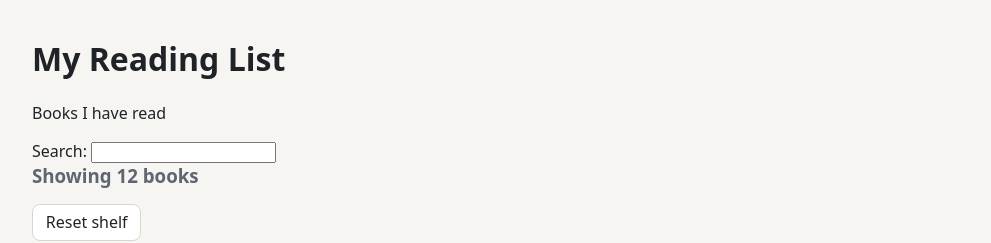
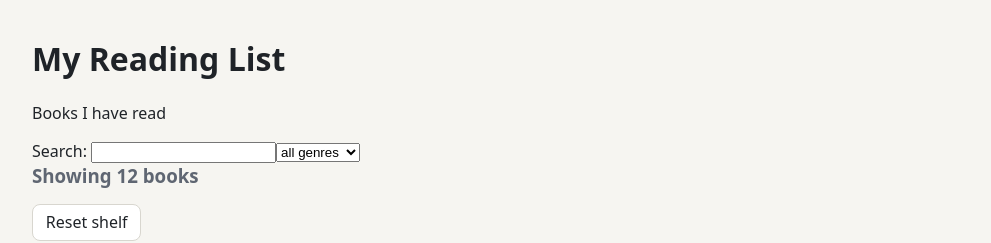
Before and after one commit to ajpaelt/reading-list, a React (Vite) app in the folder reading-list/: page / in a window 1280 px wide. Shown: the top 243 px of the page, without its empty margins (144-1135 px from the left). Built offline with nearby package versions, Linux system fonts and the light colour scheme.

Commit message:
feat: add genre select filter

```diff
--- a/reading-list/src/App.tsx
+++ b/reading-list/src/App.tsx
@@ -8,6 +8,7 @@ import type { Book, StatusFilter } from "./types";
 import ResetShelf from "./components/ResetShelf";
 import {FilterBar} from './components/FilterBar'
 import SearchBox from "./components/SearchBox";
+import GenreSelect from "./components/GenreSelect";
 
 function App() {
 
@@ -15,7 +16,13 @@ function App() {
 
     const [filter, setFilter] = useState<StatusFilter>("all");
 
+    const [genre, setGenre] = useState<string>("")
+
     const [search, setSearch] = useState<string>("")
+
+    const genreList = ["",...Array.from(new Set(books.map((book) => {
+        return book.genre
+    })))];
 
     function filterBooks(search:string,books:Book[]) {
         let arrOut = books.filter((book) => {
@@ -23,9 +30,12 @@ function App() {
             else {return filter === 'read'?book.is_read:!book.is_read}
         });
         arrOut = arrOut.filter((book) => {
-            return book.title.trim().toLowerCase().search(search.trim().toLowerCase()) !== -1
-            || book.author.trim().toLowerCase().search(search.trim().toLowerCase()) !== -1
+            return book.title.trim().toLowerCase().includes(search.trim().toLowerCase())
+            || book.author.trim().toLowerCase().includes(search.trim().toLowerCase())
         });
+        arrOut = arrOut.filter((book) => {
+            return book.genre.includes(genre)
+        })
         return arrOut
 
     }
@@ -55,6 +65,7 @@ function App() {
             <Header />
             <main>
                 <SearchBox value={search} onChange={setSearch}/>
+                <GenreSelect genreList={genreList} genre={genre} onChange={setGenre}/>
                 <ResultCount books={books}/>
                 <p></p>
                 <ResetShelf onResetBooks = {() => setBooks(BOOKS)} />
--- /dev/null
+++ b/reading-list/src/components/GenreSelect.tsx
@@ -0,0 +1,15 @@
+
+interface genreListProps {
+    genre: string;
+    genreList: string[];
+    onChange: (value: string) => void
+    }
+
+export default function(props: genreListProps) {
+    const {genreList, onChange, genre} = props
+    return (
+        <select value={genre} onChange={(event)=> onChange(event.target.value)}>
+            {genreList.map((genre) => <option value={genre}>{genre ? genre : "all genres"}</option>)}
+        </select>
+    )
+}
```
